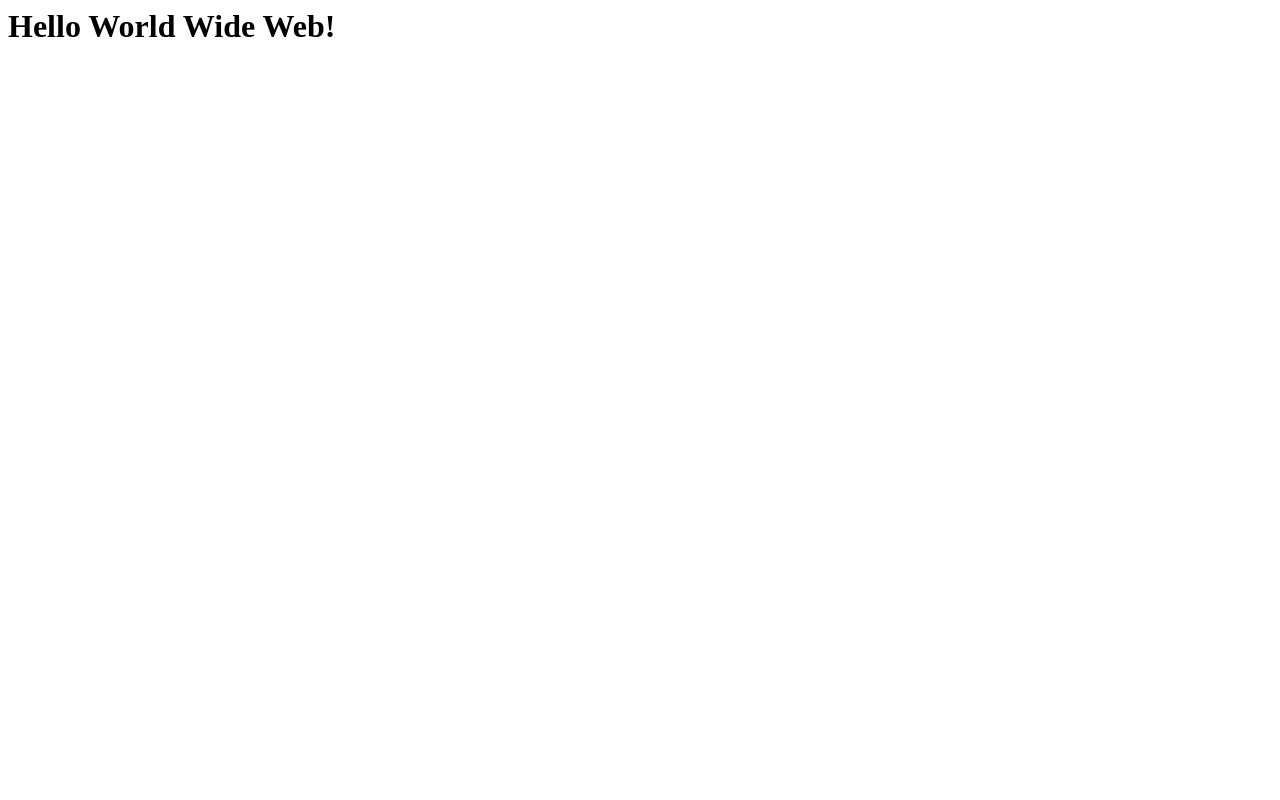
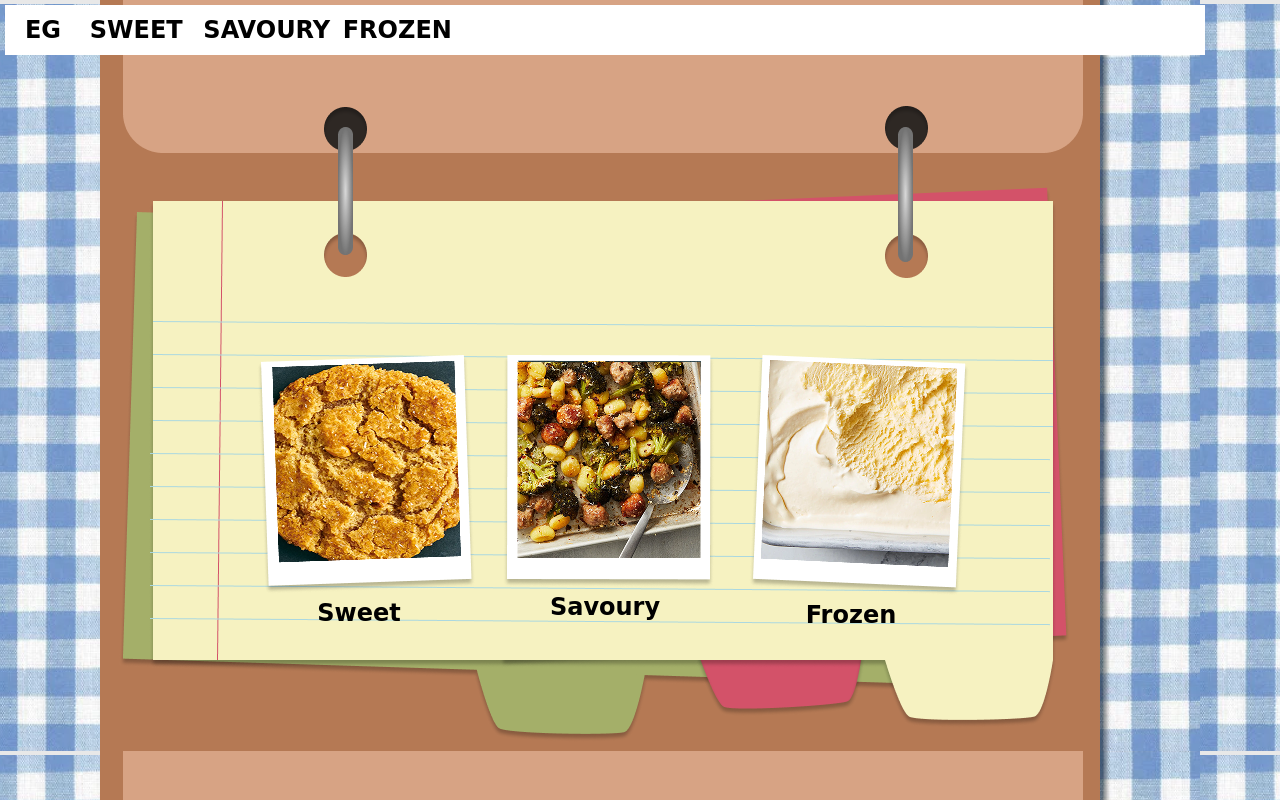
Before and after one commit to egvozdek/final-project, a plain HTML site: page index.html in a window 1280 px wide. Drawn offline with Linux system fonts and the light colour scheme; a web font is replaced by a local one.

Commit message:
( ◕ ◞ ◕ ) auto commit

```diff
--- a/index.html
+++ b/index.html
@@ -1 +1,89 @@
-<h1>Hello World Wide Web!</h1>
+<!DOCTYPE html>
+<html lang="en-ca">
+  <head>
+    <meta charset="UTF-8">
+    <title>Egvozdek Final Project</title>
+    <!-- Created by Elena Gvozdek, Nov 14th, 2026 -->
+    <!--FONTS -->
+
+<link rel="preconnect" href="https://fonts.googleapis.com">
+<link rel="preconnect" href="https://fonts.gstatic.com" crossorigin>
+<link href="https://fonts.googleapis.com/css2?family=Handjet:wght,ELSH@100..900,2&family=Inter+Tight:ital,wght@0,100..900;1,100..900&family=Jost:ital,wght@0,100..900;1,100..900&family=Oooh+Baby&display=swap" rel="stylesheet">
+
+    <style>
+
+      .hero {
+            width: 1200px;
+            height: 50px;
+            background-color: white;
+            margin-bottom: 40px;
+            display: flex;
+      }
+
+      .text-sections {
+        display: grid;
+        grid-template-columns: 15% 35% 35% 35%;
+        padding: 10px;
+      }
+
+      body {
+        background-image: url("homepagebckgrnd.png");
+        width: 1200px;
+        height: 751px;
+        margin: 5px;
+      }
+
+      h1, h2 {
+        font-family: "Oooh Baby", cursive;
+        font-weight: 900;
+        font-style: normal;
+        text-align: center;
+        margin: 1px;
+      }
+
+      .container {
+        display: grid;
+        grid-template-columns: 17% 17% 17%;
+        gap: 42px;
+        max-width: 1200px;
+        margin: 25% auto;
+        justify-content: center;
+      }
+
+      .recipe-icons {
+        min-height: 150px;
+        min-width: 150px;
+      }
+
+
+    </style>
+  </head>
+  <body>
+    <div class="hero">
+      <div class="text-sections">
+      <h2>EG</h2>
+      <h2>SWEET</h2>
+      <h2>SAVOURY</h2>
+      <h2>FROZEN</h2>
+    </div>
+    </div>
+    <div class="title">
+<!--           <h1>Elena's Digital Recipe Archive</h1> -->
+    </div>
+    <div class="container">
+      <div class="recipe-icons">
+        <img src="pntbtrcookie.png" alt="a crispy peanut butter cookie covered in sugar, with chunks of peanuts strewed throughout">
+        <h2>Sweet</h2>
+      </div>
+      <div class="recipe-icons">
+        <img src="gnocchipic.png" alt="a sheet pan of gnocchi, broccoli, and pieces of sausage- covered in olive oil, lemon juice and chili flakes">
+        <h2>Savoury</h2>
+      </div>
+        <div class="recipe-icons">
+        <img src="icecream.png" alt="A metal container of partially scooped vanilla icecream">
+          <h2>Frozen</h2>
+      </div>
+
+    </div>
+  </body>
+</html>
```
Also changed, not shown: gnocchipic.png (added), homepagebckgrnd.png (added), icecream.png (added), pntbtrcookie.png (added).
